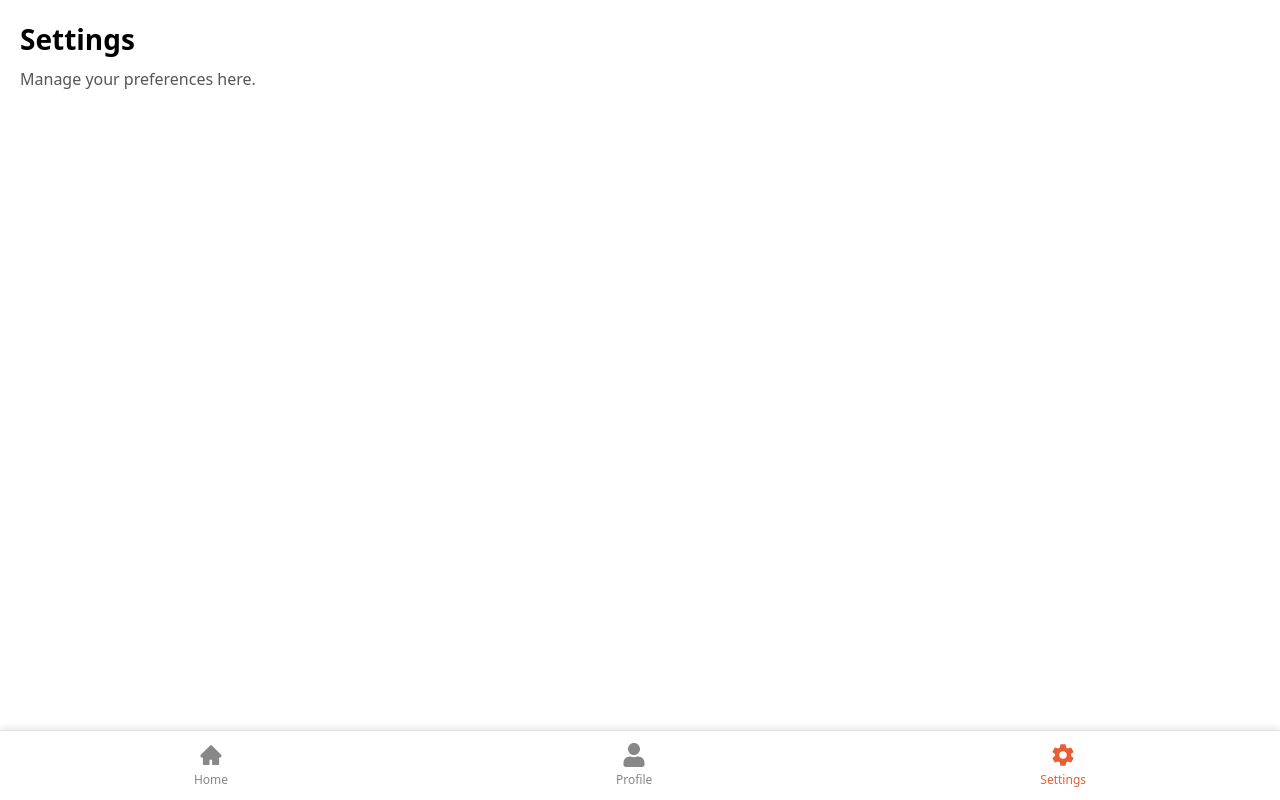
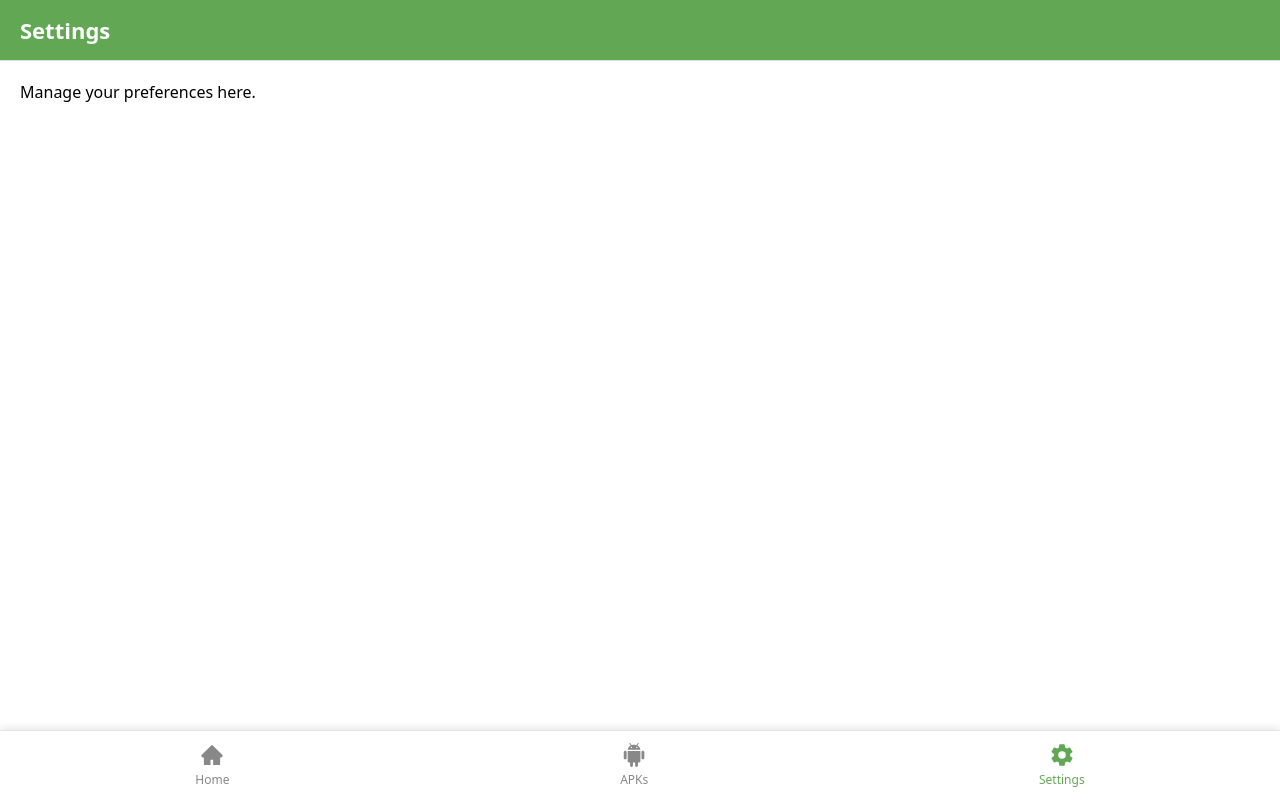
Before and after one commit to Javszs/APK-Downloader, a React (Vite) app: page /settings in a window 1280 px wide. Built offline with nearby package versions, Linux system fonts and the light colour scheme.

Commit message:
Update: updated style and tabs

```diff
--- a/index.html
+++ b/index.html
@@ -4,7 +4,7 @@
     <meta charset="UTF-8" />
     <link rel="icon" type="image/svg+xml" href="/vite.svg" />
     <meta name="viewport" content="width=device-width, initial-scale=1.0" />
-    <title>my-app</title>
+    <title>Javs' APKs</title>
   </head>
   <body>
     <div id="root"></div>
--- a/src/App.jsx
+++ b/src/App.jsx
@@ -1,7 +1,7 @@
 import { BrowserRouter, Routes, Route } from "react-router-dom";
 import Home from "./pages/Home";
 import Settings from "./pages/Settings";
-import Profile from "./pages/Profile";
+import Apk from "./pages/Apk";
 import BottomTabs from "./components/BottomTabs";
 
 function App() {
@@ -11,7 +11,7 @@ function App() {
         <Routes>
           <Route path="/" element={<Home />} />
           <Route path="/settings" element={<Settings />} />
-          <Route path="/profile" element={<Profile />} />
+          <Route path="/apk" element={<Apk />} />
         </Routes>
 
         <BottomTabs />
--- a/src/components/BottomTabs.css
+++ b/src/components/BottomTabs.css
@@ -33,5 +33,5 @@
 
 /* Active tab */
 .tab-item.active {
-  color: #e95d33;
+  color: #62a854;
 }
--- a/src/components/BottomTabs.jsx
+++ b/src/components/BottomTabs.jsx
@@ -1,7 +1,7 @@
 import { NavLink } from "react-router-dom";
 import { AiFillHome } from "react-icons/ai";
 import { IoSettingsSharp } from "react-icons/io5";
-import { FaUser } from "react-icons/fa";
+import { GrAndroid } from "react-icons/gr";
 import "./BottomTabs.css";
 
 export default function BottomTabs() {
@@ -12,9 +12,9 @@ export default function BottomTabs() {
         <span>Home</span>
       </NavLink>
 
-      <NavLink to="/profile" className="tab-item">
-        <FaUser className="tab-icon" />
-        <span>Profile</span>
+      <NavLink to="/apk" className="tab-item">
+        <GrAndroid className="tab-icon" />
+        <span>APKs</span>
       </NavLink>
 
       <NavLink to="/settings" className="tab-item">
--- a/src/index.css
+++ b/src/index.css
@@ -22,3 +22,20 @@
   font-size: 16px;
   color: #555;
 }
+
+/* Global Page Header */
+.page-header {
+  width: 100%;
+  background: #62a854;
+  padding: 15px 20px;
+  border-bottom: 1px solid #ddd;
+  position: sticky;
+  top: 0;
+  z-index: 20;
+}
+
+.page-header-title {
+  font-size: 22px;
+  font-weight: 600;
+  color: #ffffff;
+}
--- /dev/null
+++ b/src/pages/Apk.jsx
@@ -0,0 +1,13 @@
+export default function Apk() {
+  return (
+    <>
+      <div className="page-header">
+        <h1 className="page-header-title">APKs</h1>
+      </div>
+
+      <div className="page">
+        <p>Available apks</p>
+      </div>
+    </>
+  );
+}
--- a/src/pages/Home.jsx
+++ b/src/pages/Home.jsx
@@ -1,8 +1,13 @@
 export default function Home() {
   return (
-    <div className="page">
-      <h1 className="page-title">Home</h1>
-      <p className="page-text">Welcome to the home page!</p>
-    </div>
+    <>
+      <div className="page-header">
+        <h1 className="page-header-title">Home</h1>
+      </div>
+
+      <div className="page">
+        <p>Welcome to the home page!</p>
+      </div>
+    </>
   );
 }
--- a/src/pages/Profile.jsx
+++ /dev/null
@@ -1,8 +0,0 @@
-export default function Profile() {
-  return (
-    <div className="page">
-      <h1 className="page-title">Profile</h1>
-      <p className="page-text">Your account details appear here.</p>
-    </div>
-  );
-}
--- a/src/pages/Settings.jsx
+++ b/src/pages/Settings.jsx
@@ -1,8 +1,13 @@
 export default function Settings() {
   return (
-    <div className="page">
-      <h1 className="page-title">Settings</h1>
-      <p className="page-text">Manage your preferences here.</p>
-    </div>
+    <>
+      <div className="page-header">
+        <h1 className="page-header-title">Settings</h1>
+      </div>
+
+      <div className="page">
+        <p>Manage your preferences here.</p>
+      </div>
+    </>
   );
 }
```
